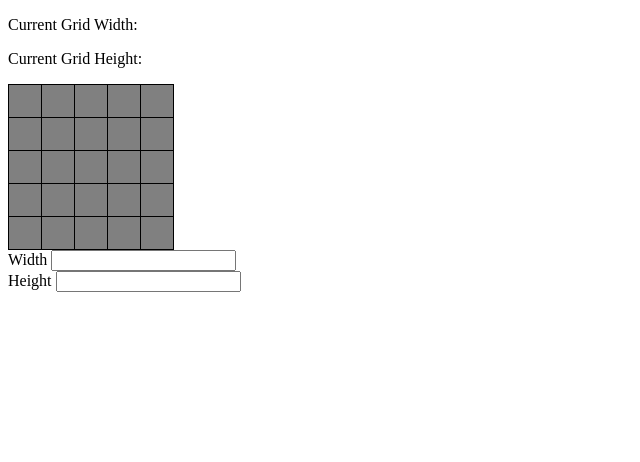
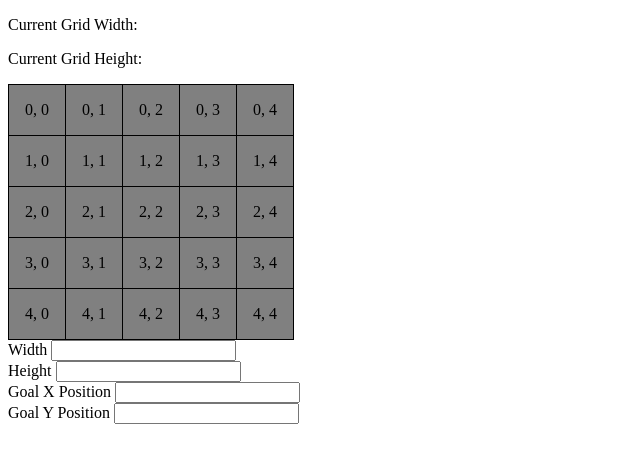
Before and after one commit to SamiAchnine/WEB-115PathfindingAssignment, a plain HTML site: page index.html in a window 1280 px wide. Shown: the whole page, without its empty margins (0-640 px from the left). Drawn offline with Linux system fonts and the light colour scheme.

Commit message:
added names to the buuullllshit

```diff
--- a/index.html
+++ b/index.html
@@ -16,10 +16,17 @@
 
     <div id="controls">
         <label for="X">Width</label>
-        <input type="number" id="X" name="X"></button>
+        <input type="number" id="X" name="X">
         <br>
         <label for="Y">Height</label>
-        <input type="number" id="Y" name="Y"></button>
+        <input type="number" id="Y" name="Y">
+        <br>
+        <label for="goalX">Goal X Position</label>
+        <input type="number" id="goalX" name="goalX">
+        <br>
+        <label for="goalY">Goal Y Position</label>
+        <input type="number" id="goalY" name="goalY">
+        <br>
     </div>
 </body>
 </html>
--- a/script.js
+++ b/script.js
@@ -37,14 +37,16 @@ function gridDisplay(grid) {
     let tableProto = document.createElement("table");
     tableProto.id = "gridTable";
     gridDiv.append(tableProto);
-    let table = document.getElementById("gridTable")
+    let table = document.getElementById("gridTable");
+
     for (let i = 0; i < grid.length; i++) {
         let gridRow = document.createElement("tr");
-        gridRow.id = "gridRow"
-        // gridItem.addEventListener("click", () => {tileChanger()});
+        gridRow.id = "gridRow" + i;
         table.append(gridRow);
         for (let j = 0; j < grid[i].length; j++) {
             let gridItem = document.createElement("td");
+            gridItem.id = "gridItem" + i + "," + j;
+            gridItem.textContent = i + ", " + j;
             gridRow.append(gridItem);
             if (grid[i][j].isGoal === true) {
                 gridItem.style.backgroundColor = "Green";
```
